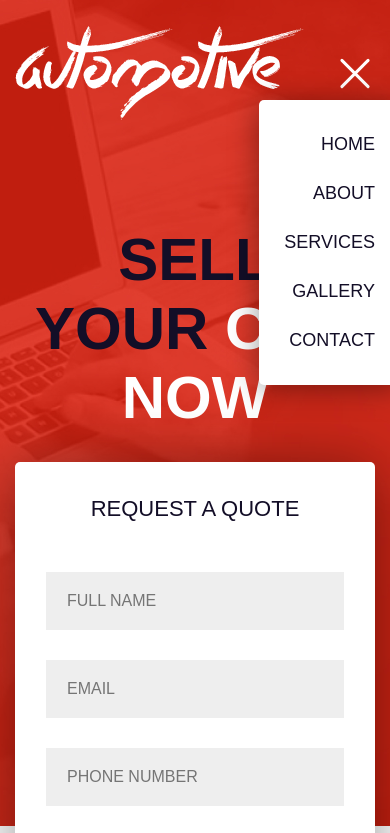
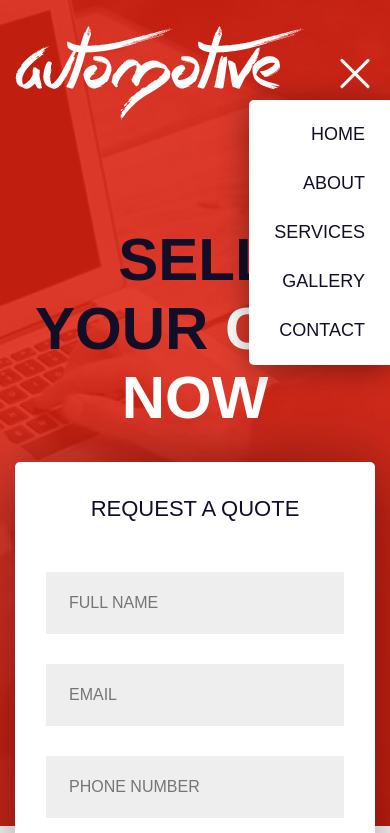
Before and after one commit to Veyzyy/Veyzyy.github.io, a plain HTML site: page index.html in a window 390 px wide. Both pictures are taken after a click on the label 355 px from the left and 71 px from the top of the page. Shown: the top 833 px of the page. Drawn offline with Linux system fonts and the light colour scheme.

Commit message:
Add files via upload

```diff
--- a/css/style.css
+++ b/css/style.css
@@ -52,6 +52,7 @@ body {
     display: flex;
     margin-right: -10px;
 }
+
 
 .menu-link {
     display: block;
@@ -114,7 +115,8 @@ body {
 }
 
 #burger-checkbox:checked ~ .menu-links {
-    display: block;
+    display: flex;
+    flex-direction: column;
 }
 
 #burger-checkbox:checked + .burger-button .burger-decorate {
@@ -175,7 +177,7 @@ body {
     padding: 19px 20px;
     text-transform: uppercase;
     color: #777777;
-    border: 1px solid transparent;
+    border: 3px solid transparent;
     width: 100%;
     box-sizing: border-box;
     font-family: "Montserrat",sans-serif;
@@ -186,7 +188,7 @@ body {
 
 .request-input:focus {
     color: #130E27;
-    border: 1px solid #130E27;
+    border: 3px solid #130E27;
 }
 
 .rules {
@@ -562,6 +564,13 @@ body {
 
 }
 
+@media screen and (min-width: 777px) {
+    #burger-checkbox:checked ~ .menu-links {
+        flex-direction: row;
+    }
+}
+
+
 @media screen and (max-width: 776px) {
 
     .menu-links {
@@ -575,7 +584,10 @@ body {
         border-radius: 5px 0 0 5px;
         padding: 10px 15px 10px 15px;
         box-shadow: 0 4px 30px rgba(0,0,0,0.4);
+        margin-right: 0;
     }
+
+
 
     .burger-button {
         display: block;
@@ -583,7 +595,7 @@ body {
 
     .menu-link {
         color: #130E27;
-        margin: 20px 0;
+        margin: 10px 0;
     }
 
     .menu-link:hover {
```
